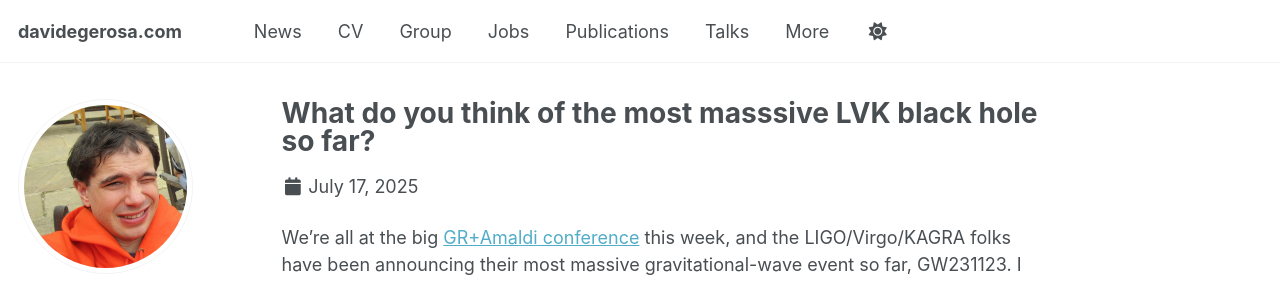
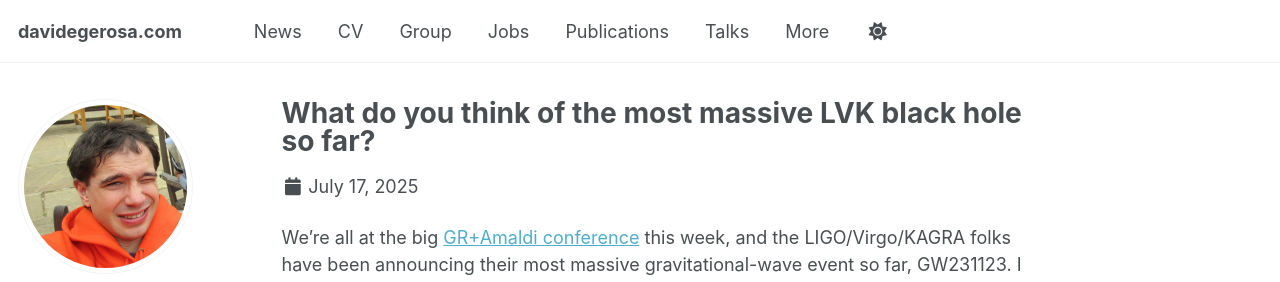
Before and after one commit to dgerosa/website, a Jekyll site: the page built from _posts/2025-07-26-what-do-you-think-of-the-most-massive-lvk-black-hole-so-far.md, in a window 1280 px wide. Shown: the top 282 px of the page. Built offline with Jekyll 4.4.1, drawn with Linux system fonts in a browser that asks for light colours; some web fonts are replaced.

Commit message:
Sat Aug 23 08:30:39 CEST 2025

```diff
--- a/_posts/2025-07-26-what-do-you-think-of-the-most-masssive-lvk-black-hole-so-far.md
+++ b/_posts/2025-07-26-what-do-you-think-of-the-most-massive-lvk-black-hole-so-far.md
@@ -1,7 +1,7 @@
 ---
-title: "What do you think of the most masssive LVK black hole so far?"
+title: "What do you think of the most massive LVK black hole so far?"
 date: 2025-07-17
-permalink: /posts/2025-07-17-what-do-you-think-of-the-most-masssive-lvk-black-hole-so-far
+permalink: /posts/2025-07-17-what-do-you-think-of-the-most-massive-lvk-black-hole-so-far
 tags:
   - Milano
   - Outreach
```
